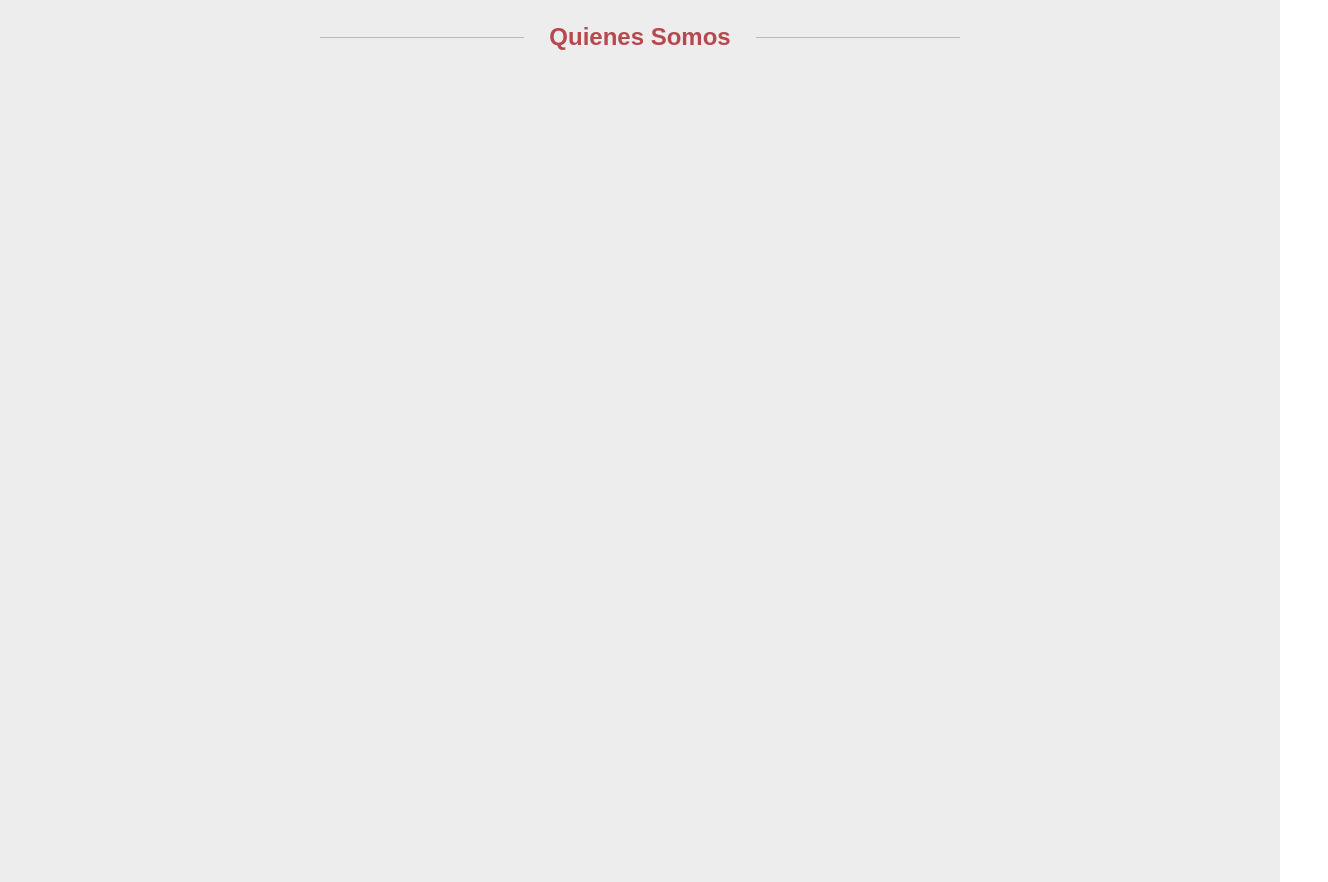
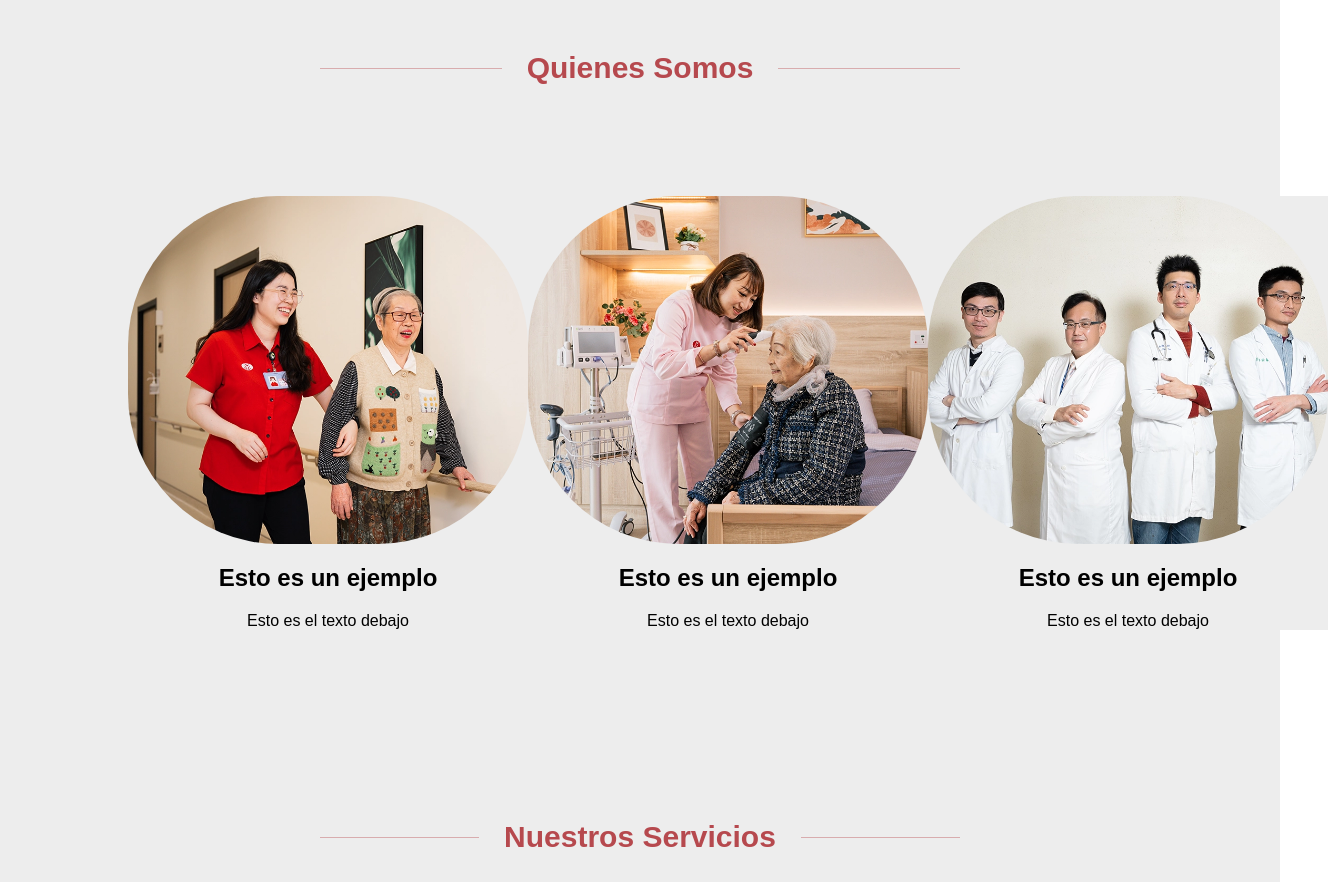
Before and after one commit to wbustos1/buen-vivir, a plain HTML site: page index.html in a window 1280 px wide. Shown: the part 1051-1933 px from the top of the page, 1328 px wide, since content can reach past the window. Drawn offline with nearby package versions, Linux system fonts and the light colour scheme; no server answers.

Commit message:
Add quienes somos

```diff
--- a/css/carrusel.css
+++ b/css/carrusel.css
@@ -60,7 +60,7 @@ section#bienvenido #carrusel img.invisible {
     box-shadow: 0 8px 10px rgba(0, 0, 0, 0.3);
     transition:
         opacity 1s ease,
-        box-shadow 0.5s ease,
+        box-shadow 0.2s ease,
         margin-top 2s ease,
         margin-right 0.5s ease,
         padding 0.4s ease;
--- a/css/index.css
+++ b/css/index.css
@@ -27,18 +27,16 @@ section#bienvenido {
     padding-top: 7em;
 }
 
-section#quienes-somos {
-    display: flex;
-    justify-content: center;
-    background-color: #ededed;
-}
-
 .title-box {
     display: flex;
     align-items: center;
     margin-top: 10em;
     height: 2em;
     width: 50%;
+}
+
+.title-box h1 {
+    font-size: 30px;
 }
 
 .title-box .title-wrap {
--- /dev/null
+++ b/css/nuestros-servicios.css
@@ -0,0 +1,15 @@
+section#nuestros-servicios {
+    display: flex;
+    justify-content: center;
+    background-color: #ededed;
+}
+
+section#nuestros-servicios .servicio {
+    display: flex;
+    justify-content: center;
+    background-color: #ededed;
+}
+
+section#nuestros-servicios .servicio img {
+    border-radius: 50px;
+}
--- /dev/null
+++ b/css/quienes-somos.css
@@ -0,0 +1,28 @@
+section#quienes-somos {
+    display: flex;
+    flex-direction: column;
+    justify-content: center;
+    align-items: center;
+    background-color: #ededed;
+}
+
+section#quienes-somos .contenedor-tarjetas {
+    display: flex;
+    margin-top: 7em;
+    justify-content: space-evenly;
+    width: 80%;
+    background-color: #ededed;
+}
+
+section#quienes-somos .tarjeta {
+    display: flex;
+    flex-direction: column;
+    justify-content: center;
+    align-items: center;
+    background-color: #ededed;
+}
+
+section#quienes-somos .tarjeta img {
+    border-radius: 150px;
+    width: 400px;
+}
--- a/index.html
+++ b/index.html
@@ -14,6 +14,8 @@
     <link rel="stylesheet" href="./css/menu.css" />
     <link rel="stylesheet" href="./css/ubicacion-contacto.css" />
     <link rel="stylesheet" href="./css/carrusel.css" />
+    <link rel="stylesheet" href="./css/quienes-somos.css" />
+    <link rel="stylesheet" href="./css/nuestros-servicios.css" />
   </head>
   <body>
     <header class="menu-global">
@@ -47,16 +49,45 @@
 
     <section id="bienvenido">
       <div id="carrusel"></div>
+    </section>
 
-    </section>
     <section id="quienes-somos">
       <div class="title-box">
         <div class="title-wrap">
           <h1>Quienes Somos</h1>
         </div>
       </div>
+
+      <div class="contenedor-tarjetas">
+        <div class="tarjeta">
+          <img src="./Images/example1.webp" alt="" />
+          <h1>Esto es un ejemplo</h1>
+          <span>Esto es el texto debajo</span>
+        </div>
+
+        <div class="tarjeta">
+          <img src="./Images/example2.webp" alt="" />
+          <h1>Esto es un ejemplo</h1>
+          <span>Esto es el texto debajo</span>
+        </div>
+
+        <div class="tarjeta">
+          <img src="./Images/example3.webp" alt="" />
+          <h1>Esto es un ejemplo</h1>
+          <span>Esto es el texto debajo</span>
+        </div>
+      </div>
+
     </section>
-    <section id="nuestros-servicios"></section>
+
+    <section id="nuestros-servicios">
+      <div class="title-box">
+        <div class="title-wrap">
+          <h1>Nuestros Servicios</h1>
+        </div>
+      </div>
+    </section>
+
     <section id="ubicacion-contacto">
       <div class="left-content">
         <div class="contacto">
@@ -126,9 +157,9 @@
 
      const customMarker = () => {
        const el = document.createElement('div');
-       el.style.backgroundImage = 'url(./Images/logo/logo-cicle-text.jpg)'; // Ruta de la imagen personalizada
-       el.style.width = '80px'; // Ancho de la imagen
-       el.style.height = '65px'; // Alto de la imagen
+       el.style.backgroundImage = 'url(./Images/logo/location-logo-v6.png)'; // Ruta de la imagen personalizada
+       el.style.width = '150px'; // Ancho de la imagen
+       el.style.height = '150px'; // Alto de la imagen
        el.style.backgroundSize = '100%'; // Ajustar la imagen al tamaño del contenedor
        return el;
      };
@@ -136,7 +167,8 @@
 
      const marker = new maplibregl.Marker({
        element: customMarker(),
-       anchor: 'bottom' // Alinear la parte inferior de la imagen con las coordenadas
+       anchor: 'bottom', // Alinear la parte inferior de la imagen con las coordenadas
+       offset: [0, 20] // Ajuste hacia abajo para encajar en Januario Espinoza
      });
      marker.setLngLat(houseLocation);
      marker.addTo(map);
```
Also changed, not shown: Images/example1.webp (added), Images/example2.webp (added), Images/example3.webp (added), Images/logo/location-logo-v3.png (added), Images/logo/location-logo-v5.png (added), Images/logo/location-logo-v6.png (added).
